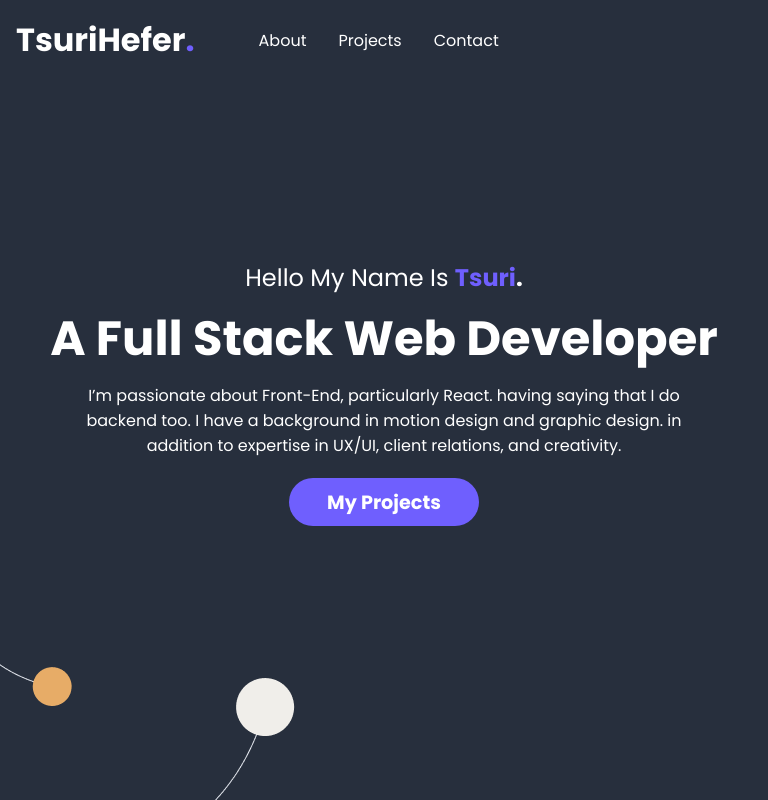
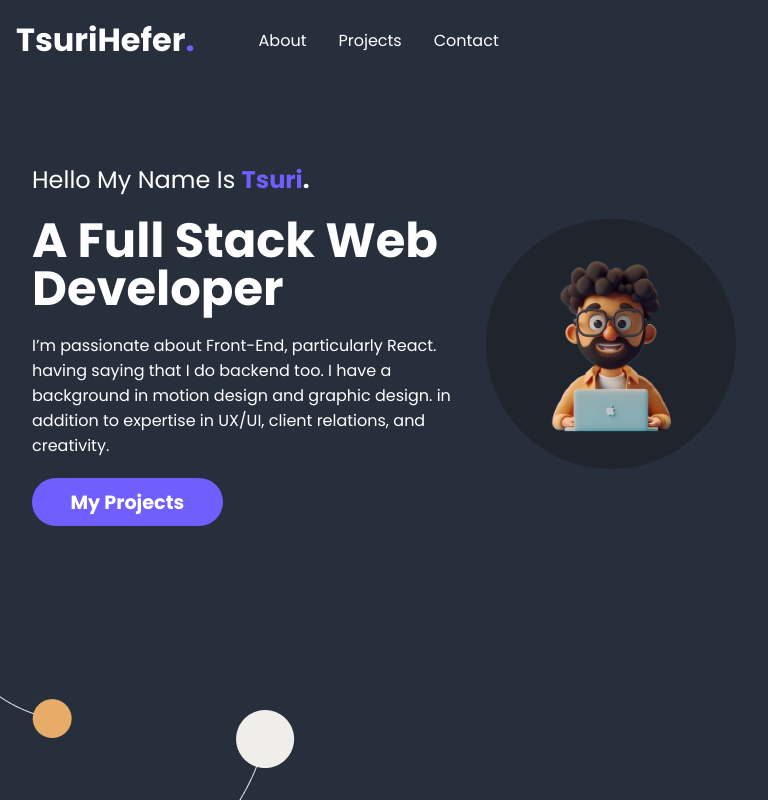
Before and after one commit to TsuriH/NewPortfolio, a React (Create React App) app: page / in a window 768 px wide. Shown: the top 800 px of the page. Built offline with nearby package versions, Linux system fonts and the light colour scheme.

Commit message:
WIP - responsive for tablet and ipad

```diff
--- a/package.json
+++ b/package.json
@@ -3,6 +3,7 @@
   "version": "0.1.0",
   "private": true,
   "dependencies": {
+
     "@fortawesome/fontawesome-svg-core": "^6.5.2",
     "@fortawesome/free-brands-svg-icons": "^6.5.2",
     "@fortawesome/free-regular-svg-icons": "^6.5.2",
--- a/src/Components/Layout/About/About.css
+++ b/src/Components/Layout/About/About.css
@@ -2,14 +2,11 @@
     height: 100vh;
     text-align: center;
     color: white;
-    /* display: flex;
-    flex-direction: column;
-    align-items: center; */
     background-color: var(--dark-blue);
     padding-top: 180px;
 }
 
-.About .about_content {
+.About .text-con {
     display: flex;
     flex-direction: column;
     align-items: center;
@@ -68,6 +65,9 @@
     right: 50px;
 }
 
+.About .profile-image-con {
+    display: none;
+}
 
 /* max 375px*/
 
@@ -139,3 +139,56 @@
         right: 50px;
     }
 }
+
+
+/* TABLET AND IPADS */
+
+/*768px to 1024px */
+
+@media (min-width:768px) and (max-width:1024px) {
+
+    .About {
+        padding-top: 50px;
+    }
+
+    .About .about_content {
+        display: flex;
+        align-items: center;
+        padding: 2em;
+        gap: 1em;
+    }
+
+    .About .text-con {
+        align-items: start;
+        padding: 0px;
+    }
+
+    .About .text-con>* {
+        text-align: start;
+    }
+
+    .About .about_description {
+        padding: 0;
+
+    }
+
+    .About .profile-image-con {
+        background: var(--dark-black);
+        display: flex;
+        align-items: center;
+        justify-content: center;
+        height: 250px;
+        width: 250px;
+        border-radius: 50%;
+        flex-shrink: 0;
+    }
+
+    .About .profile-image-con img {
+        height: 80%;
+        width: 80%;
+
+    }
+
+
+
+}
--- a/src/Components/Layout/About/About.tsx
+++ b/src/Components/Layout/About/About.tsx
@@ -1,6 +1,9 @@
 import "./About.css";
 import mobileGreyCircle from "../../../Images/mobile-grey-circle.png"
 import mobileOrangeCircle from "../../../Images/mobile-orange-circle.png"
+import profileImage from "../../../Images/character.png"
+
+
 export function About(): JSX.Element {
 
 
@@ -9,21 +12,30 @@ export function About(): JSX.Element {
         <div className="About">
 
             <div className="about_content">
-                <p className="about_intro">Hello My Name Is <span>Tsuri<span className="point">.</span></span></p>
 
-                <h1 className="about_title">a full stack web developer</h1>
+                <div className="text-con">
 
-                <p className="about_description">I’m passionate about Front-End, particularly React. having saying that I do backend too. I have a background in motion design and graphic design. in addition to expertise in UX/UI, client relations, and creativity.</p>
+                    <p className="about_intro">Hello My Name Is <span>Tsuri<span className="point">.</span></span></p>
 
-                <button className="about-btn">My Projects</button>
+                    <h1 className="about_title">a full stack web developer</h1>
+
+                    <p className="about_description">I’m passionate about Front-End, particularly React. having saying that I do backend too. I have a background in motion design and graphic design. in addition to expertise in UX/UI, client relations, and creativity.</p>
+
+                    <button className="about-btn">My Projects</button>
+                </div>
+
+                <div className="profile-image-con">
+                    <img src={profileImage} alt="" />
+                </div>
 
             </div>
 
             <div className="img-cont">
                 <img src={mobileOrangeCircle} alt="" className="orange-circle" />
 
-                  <img src={mobileGreyCircle} alt="" className="grey-circle" />
+                <img src={mobileGreyCircle} alt="" className="grey-circle" />
             </div>
+
 
         </div>
 
--- a/src/index.css
+++ b/src/index.css
@@ -10,7 +10,8 @@
   --blueish-purple: #6F5FFE;
   --dark-blue: #272F3D;
   --grey: #F0EEEA;
-  --dark-grey:#D9D9D9;
+  --dark-grey: #D9D9D9;
+  --dark-black: #1F242D;
 }
 
 body {
@@ -20,7 +21,8 @@ body {
 
 }
 
-html, body {
+html,
+body {
   scroll-behavior: smooth;
 }
 
```
Also changed, not shown: src/Images/character.png (added).
